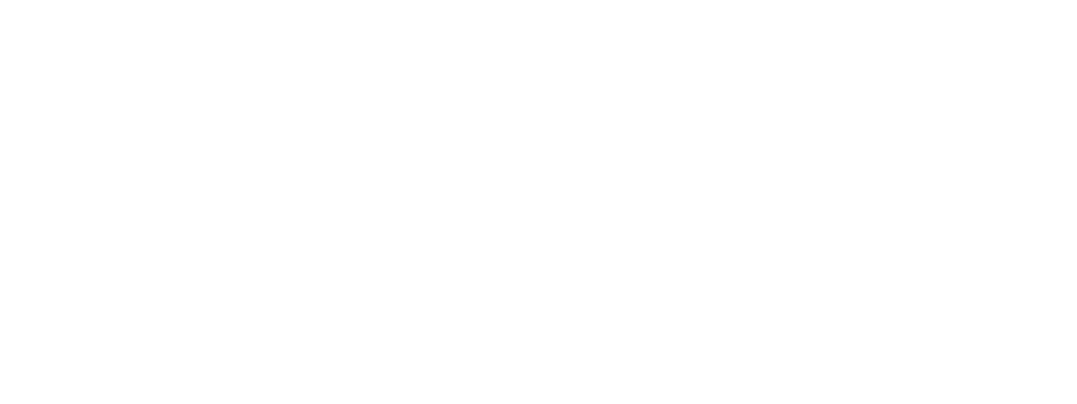
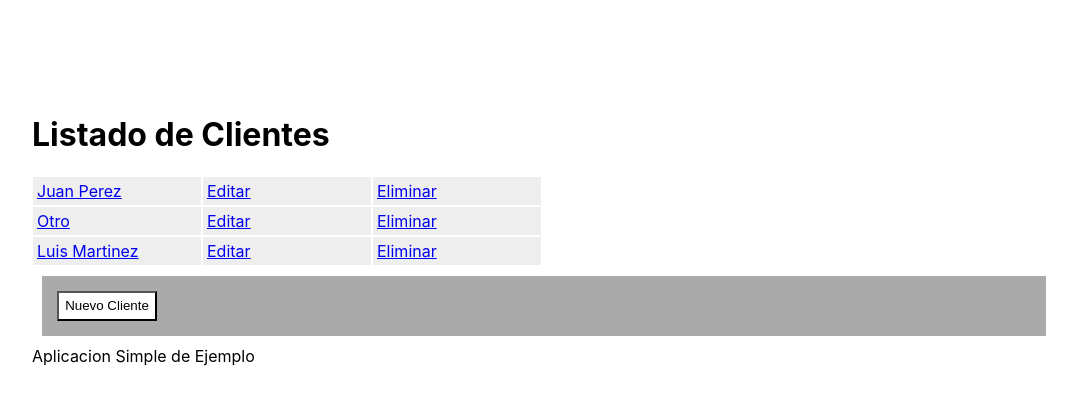
Before and after one commit to Sacks-Lucas/customers-app, a React (Create React App) app: page /customers in a window 1280 px wide. Shown: the top 404 px of the page, without its empty margins (62-1139 px from the left). Built offline with nearby package versions, Linux system fonts and the light colour scheme.

Commit message:
Commit seccion 37, video 480. Primeros Containers

```diff
--- a/src/App.js
+++ b/src/App.js
@@ -1,13 +1,23 @@
 import { Component } from 'react';
-import { Link , BrowserRouter as Router} from 'react-router-dom'
+import { Switch , BrowserRouter as Router, Route} from 'react-router-dom'
 import './App.css';
+import CustomersContainer from './containers/CustomersContainer';
+import HomeContainer from './containers/HomeContainer';
 
 class App extends Component {
+  renderCustomerListContainer = () => <h1>Customer List Container</h1>
+  renderCustomerNewContainer = () => <h1>Customer New Container</h1>
+
   render(){
     return (
       <Router>
         <div className="app">
-            {/* <Link></Link>   */}
+          <Switch>
+            <Route path="/customers/new" component={this.renderCustomerNewContainer}/>
+            <Route path="/customers/:dni" component={this.renderCustomerListContainer}/>
+            <Route path="/customers" component={CustomersContainer}/>
+            <Route path="/" component={HomeContainer}/>
+          </Switch>
         </div>
       </Router>
     );
--- a/src/components/CustomerListItem.js
+++ b/src/components/CustomerListItem.js
@@ -7,13 +7,13 @@
         <div>
             <div className="customers-list-item">
                 <div className="field">
-                    <Link to={`${urlPath}/${dni}`}>{name}</Link>
+                    <Link to={`${urlPath}${dni}`}>{name}</Link>
                 </div>
                 <div className="field">
-                    <Link to={`${urlPath}/${dni}/edit`}>{editAction}</Link>
+                    <Link to={`${urlPath}${dni}/edit`}>{editAction}</Link>
                 </div>
                 <div className="field">
-                    <Link to={`${urlPath}/${dni}/del`}>{delAction}</Link>
+                    <Link to={`${urlPath}${dni}/del`}>{delAction}</Link>
                 </div>
             </div>
         </div>
@@ -25,6 +25,7 @@
     editAction:PropTypes.string.isRequired,
     delAction:PropTypes.string.isRequired,
     urlPath:PropTypes.string.isRequired,
+    dni:PropTypes.string.isRequired,
 }
 
 export default CustomerListItem
--- a/src/components/CustomersList.js
+++ b/src/components/CustomersList.js
@@ -10,6 +10,7 @@
                     customers.map( c =>
                         <CustomerListItem
                                 key={c.dni}
+                                dni={c.dni}
                                 name={c.name}
                                 editAction={'Editar'}
                                 delAction={'Eliminar'}
--- /dev/null
+++ b/src/containers/CustomersContainer.js
@@ -0,0 +1,58 @@
+import React, { Component } from 'react'
+// import PropTypes from 'prop-types'
+import AppFrame from '../components/AppFrame'
+import CustomersList from '../components/CustomersList'
+import CustomersActions from '../components/CustomersActions'
+import { withRouter } from 'react-router'
+
+const customers =[
+    {
+        "dni":"27000000",
+        "name":"Juan Perez",
+        "age":37
+    },
+    {
+        "dni":"30000000",
+        "name":"Otro",
+        "age":35
+    },
+    {
+        "dni":"33000000",
+        "name":"Luis Martinez",
+        "age":32
+    }
+]
+
+class CustomersContainer extends Component {
+    handleAddNew = () =>{
+        this.props.history.push('/customers/new')
+    }
+    renderBody = customers =>{
+        <React.Fragment>
+            <CustomersList customers={customers} urlPath={'customer/'}></CustomersList>
+            <CustomersActions>
+                <button onClick={this.handleAddNew}>Nuevo Cliente</button>
+            </CustomersActions>
+        </React.Fragment>
+    }/*Me falla este metodo*/
+
+    render() {
+        return (
+            <div>
+                <AppFrame header="Listado de Clientes"
+                            body={
+                                // this.renderBody(customers)
+                                <React.Fragment>
+                                    <CustomersList customers={customers} urlPath={'customer/'}></CustomersList>
+                                    <CustomersActions>
+                                        <button onClick={this.handleAddNew}>Nuevo Cliente</button>
+                                    </CustomersActions>
+                                </React.Fragment>
+                            }>
+                </AppFrame>
+            </div>
+        )
+    }
+}
+
+export default withRouter(CustomersContainer)
--- /dev/null
+++ b/src/containers/HomeContainer.js
@@ -0,0 +1,27 @@
+import React, { Component } from 'react'
+import AppFrame from '../components/AppFrame'
+import CustomersActions from '../components/CustomersActions'
+import { withRouter } from 'react-router'
+
+class HomeContainer extends Component {
+    handleOnClick = () =>{
+        this.props.history.push('/customers')
+    }
+    render() {
+        return (
+            <div>
+                <AppFrame header='Home'
+                body={
+                    <div>
+                        Esta es la pantalla Inicial
+                        <CustomersActions>
+                            <button onClick={this.handleOnClick}>Listado de Clientes</button>
+                        </CustomersActions>
+                    </div>
+                }></AppFrame>
+            </div>
+        )
+    }
+}
+
+export default withRouter(HomeContainer)
--- a/src/index.css
+++ b/src/index.css
@@ -11,3 +11,28 @@
   font-family: source-code-pro, Menlo, Monaco, Consolas, 'Courier New',
     monospace;
 }
+.app-frame {
+  margin: 5%;
+  padding: 30px;
+  width: calc(80vw);
+  /* background-image: -webkit-gradient(linear, left top, left bottom, from(#666),); */
+}
+
+.customers-actions{
+  background: #AAA;
+  padding: 10px;
+  margin: 10px;
+}
+.customers-actions button{
+  background: white;
+  min-width: 100px;
+  height: 30px;
+  margin: 5px;
+}
+.customers-list-item .field{
+  width: 160px;
+  margin: 1px;
+  padding: 4px;
+  background: #EEE;
+  display: inline-block;
+}
```
